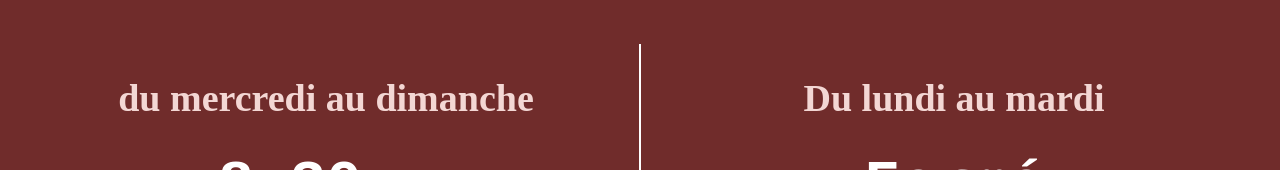
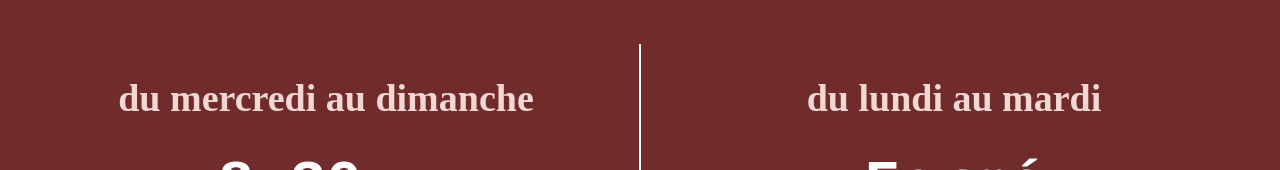
Before and after one commit to farhanshah24/Constant.cafe, a plain HTML site: page index.html in a window 1280 px wide. Shown: the part 2021-2191 px from the top of the page. Drawn offline with Linux system fonts and the light colour scheme.

Commit message:
Update index.html

```diff
--- a/index.html
+++ b/index.html
@@ -63,7 +63,7 @@
         </div>
         <div class="separation"></div>
         <div class="weekends">
-          <h2>Du lundi au mardi</h2>
+          <h2>du lundi au mardi</h2>
           <h1>Fermé</h1>
         </div>
       </div>
@@ -271,7 +271,7 @@
             alt="location-icon"
           />
           3 Rue Augereau,<br />
-          &nbsp;&nbsp;&nbsp;&nbsp;&nbsp;&nbsp;&nbsp;&nbsp;75007 Paris,
+          &nbsp;&nbsp;&nbsp;&nbsp;&nbsp;&nbsp;&nbsp;&nbsp;&nbsp;75007 Paris,
           France</span
         >
         <a
```
